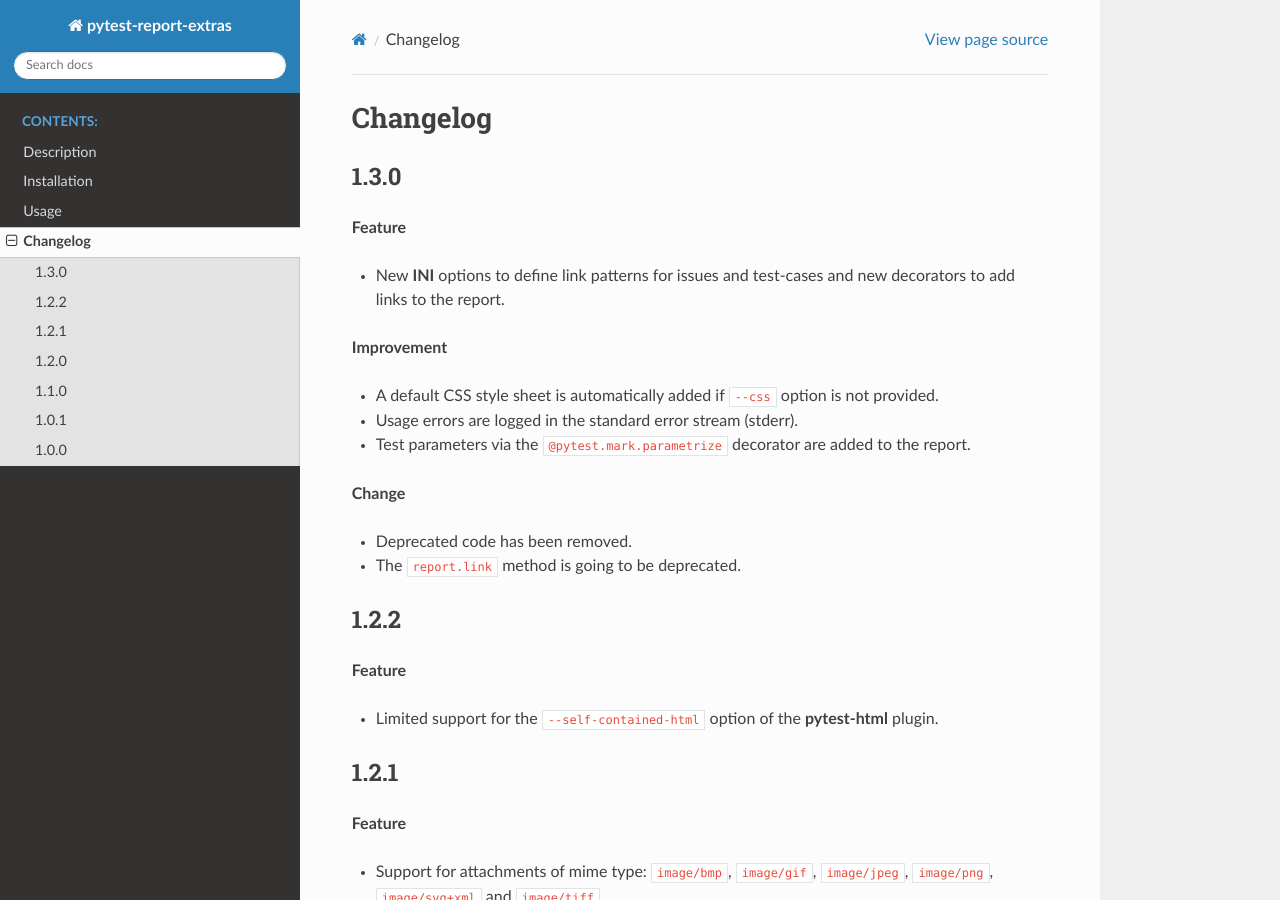
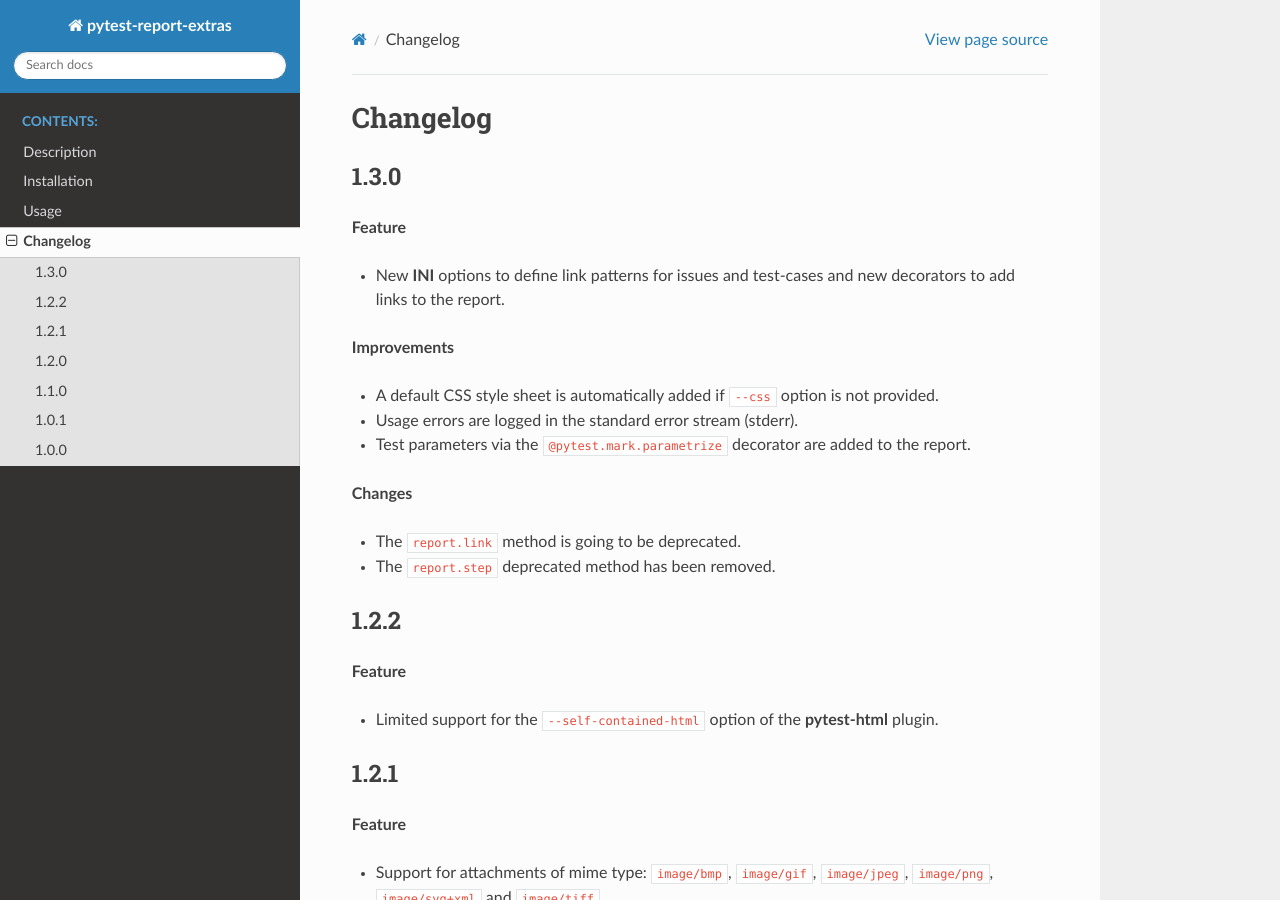
Before and after one commit to harmin-parra/pytest-report-extras, a Sphinx documentation site: the page built from docs/changelog.rst, in a window 1280 px wide and 900 px high. Built offline with Sphinx 7.4.7 and the Read the Docs theme 3.1.0, drawn with Linux system fonts in a browser that asks for light colours.

Commit message:
update changelog

```diff
--- a/docs/changelog.rst
+++ b/docs/changelog.rst
@@ -10,16 +10,16 @@ Changelog
 
 * New **INI** options to define link patterns for issues and test-cases and new decorators to add links to the report.
 
-**Improvement**
+**Improvements**
 
 * A default CSS style sheet is automatically added if ``--css`` option is not provided.
 * Usage errors are logged in the standard error stream (stderr).
 * Test parameters via the ``@pytest.mark.parametrize`` decorator are added to the report.
 
-**Change**
+**Changes**
 
-* Deprecated code has been removed.
 * The ``report.link`` method is going to be deprecated.
+* The ``report.step`` deprecated method has been removed.
 
 
 1.2.2
```
